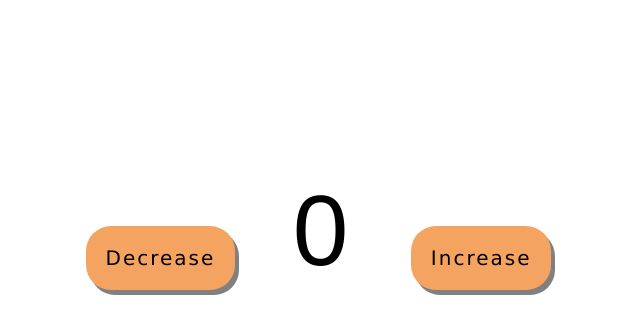
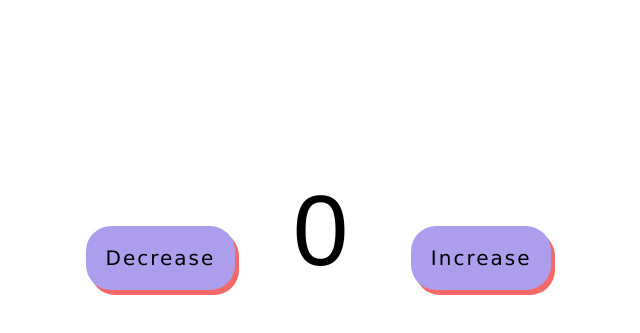
Before and after one commit to CemalettinDimlioglu/Counter, a plain HTML site: page index.html in a window 1280 px wide. Shown: the part 271-604 px from the top of the page, without its empty margins (324-964 px from the left). Drawn offline with Linux system fonts and the light colour scheme; a web font is replaced by a local one.

Commit message:
box-shadow

```diff
--- a/style.css
+++ b/style.css
@@ -38,11 +38,11 @@ button{
      border-radius: 25px;
      font-size: 20px;
      border: none;
-     background-color: sandybrown;
+     background-color: rgb(172, 158, 237);
      font-family: Verdana, Geneva, Tahoma, sans-serif;
      margin: 10px 5px 5px 10px;
      letter-spacing: 2px;
-     box-shadow: 4px 5px gray;
+     box-shadow: 4px 5px rgb(245, 104, 104);
 }
 .btn .azalt:hover{
      background-color: rgb(235, 25, 25);
```
